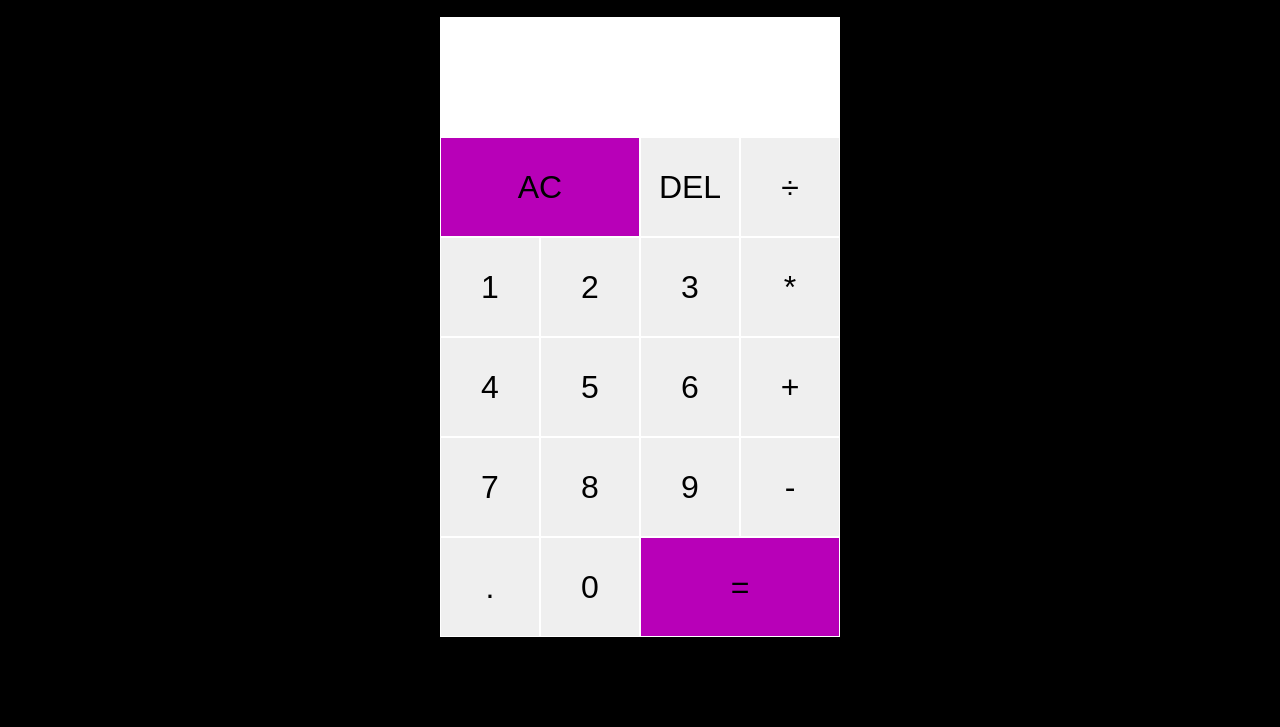
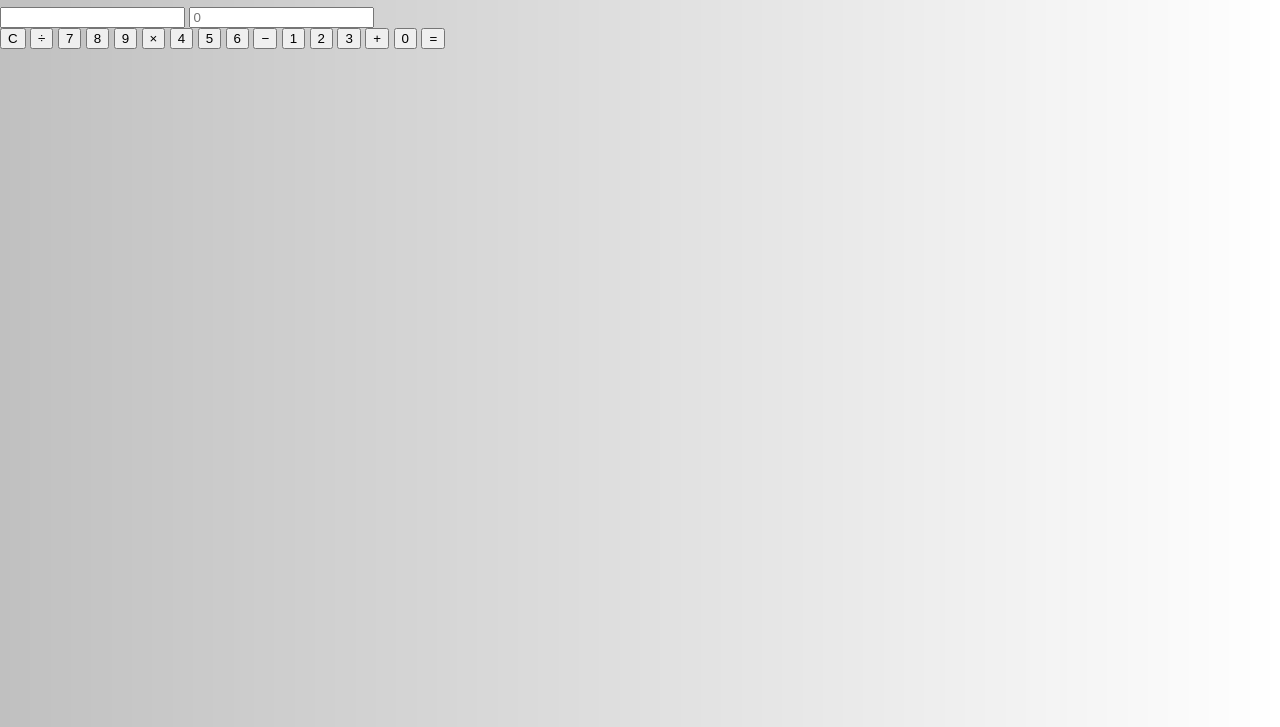
Before and after one commit to maenerosa/calculator-js, a plain HTML site: page index.html in a window 1280 px wide. Shown: the part 73-800 px from the top of the page. Drawn offline with Linux system fonts and the light colour scheme.

Commit message:
update html file

```diff
--- a/index.html
+++ b/index.html
@@ -5,33 +5,40 @@
     <meta http-equiv="X-UA-Compatible" content="IE=edge" />
     <meta name="viewport" content="width=device-width, initial-scale=1.0" />
     <link rel="stylesheet" href="style.css" />
-    <title>Calculator</title>
+    <title>JS Calculator</title>
   </head>
   <body>
-    <div class="calculator-grid">
-      <div class="output">
-        <div data-previous-operand class="previous-operand"></div>
-        <div data-current-operand class="current-operand"></div>
+    <div id="root">
+      <h1>Calculator</h1>
+      <div class="main">
+        <div class="display">
+          <input type="text" class="small-display" />
+          <input type="text" class="large-display" placeholder="0" />
+        </div>
+        <div class="inputs">
+          <button class="is-clear">C</button>
+          <button class="is-operator">&divide;</button>
+
+          <button class="is-num">7</button>
+          <button class="is-num">8</button>
+          <button class="is-num">9</button>
+          <button class="is-operator">&times;</button>
+
+          <button class="is-num">4</button>
+          <button class="is-num">5</button>
+          <button class="is-num">6</button>
+          <button class="is-operator">&minus;</button>
+
+          <button class="is-num">1</button>
+          <button class="is-num">2</button>
+          <button class="is-num">3</button>
+          <button class="is-operator">&plus;</button>
+
+          <button class="is-num is-zero">0</button>
+          <button class="is-equals">&equals;</button>
+        </div>
       </div>
-      <button data-all-clear class="span-two">AC</button>
-      <button data-delete>DEL</button>
-      <button data-operation>÷</button>
-      <button data-number>1</button>
-      <button data-number>2</button>
-      <button data-number>3</button>
-      <button data-operation>*</button>
-      <button data-number>4</button>
-      <button data-number>5</button>
-      <button data-number>6</button>
-      <button data-operation>+</button>
-      <button data-number>7</button>
-      <button data-number>8</button>
-      <button data-number>9</button>
-      <button data-operation>-</button>
-      <button data-number>.</button>
-      <button data-number>0</button>
-      <button data-equals class="span-two">=</button>
     </div>
+    <script src="script.js"></script>
   </body>
-  <script src="script.js"></script>
 </html>
--- a/style.css
+++ b/style.css
@@ -7,7 +7,7 @@
 body {
   margin: 0;
   padding: 0;
-  background: linear-gradient(to right, rgb(0, 0, 0), rgb(0, 0, 0));
+  background: linear-gradient(to right, rgba(0, 0, 0, 0.247), rgba(0, 0, 0, 0));
 }
 
 .calculator-grid {
```
